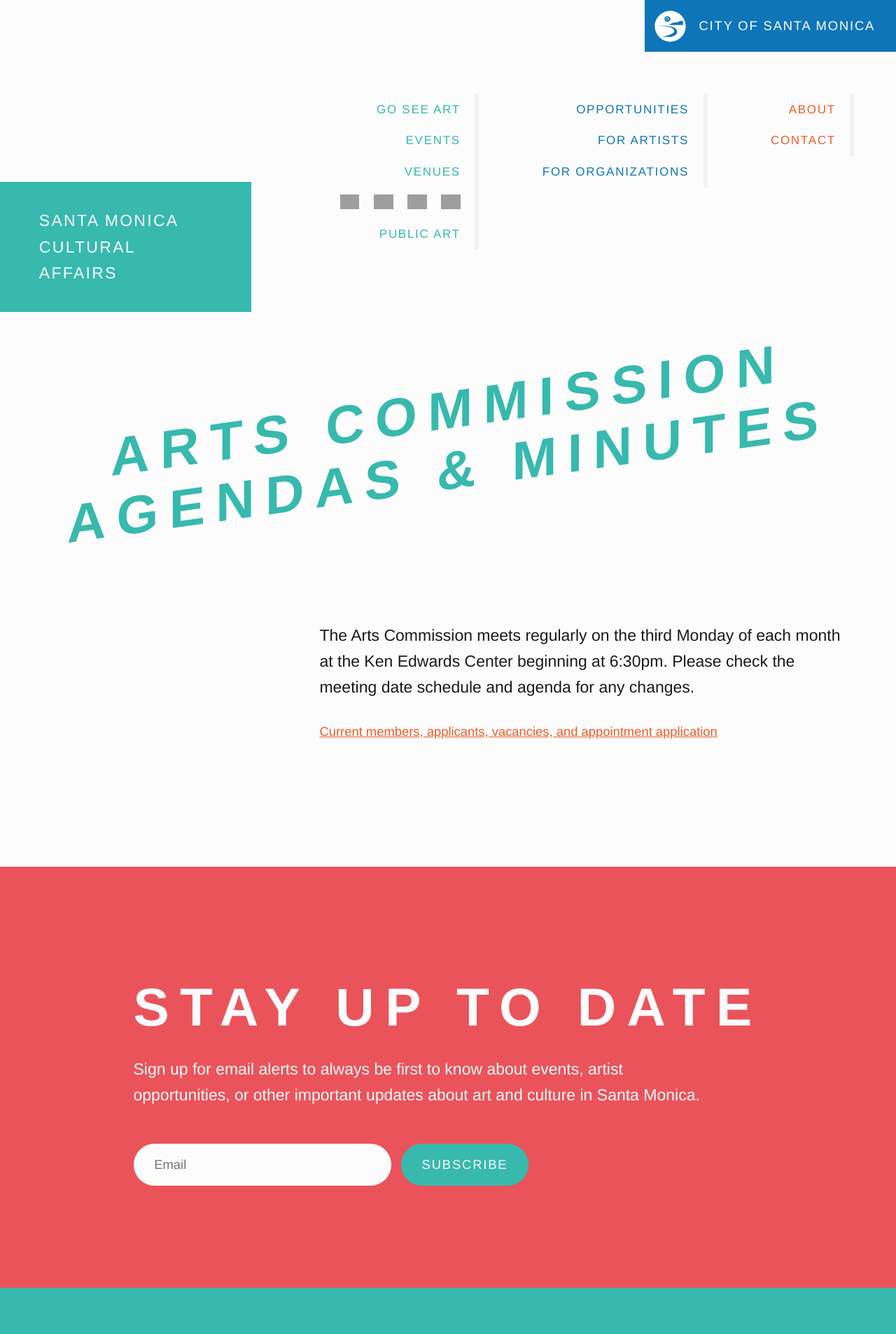
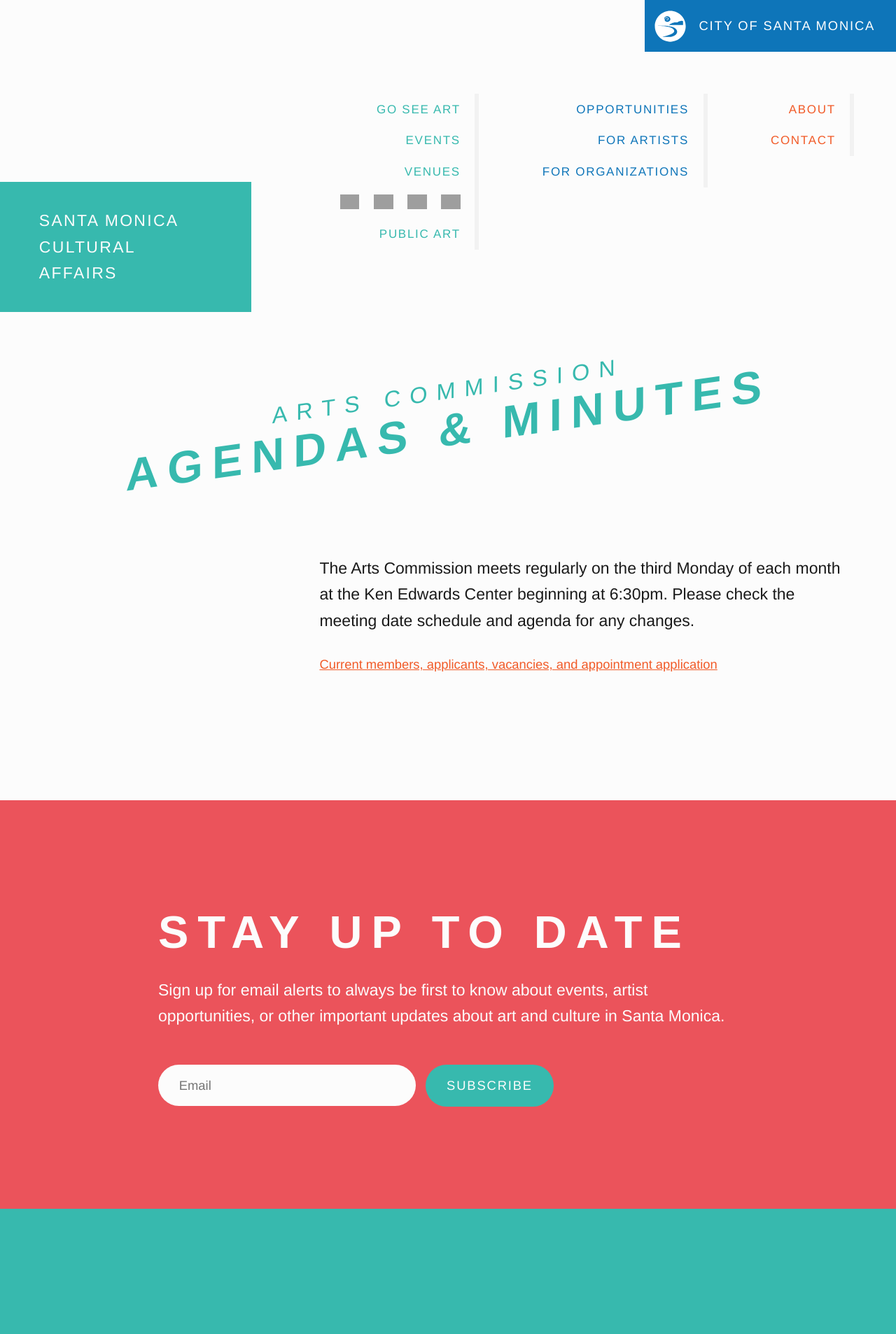
Before and after one commit to jimthoburn/artsamo, a Jekyll site: the page built from arts-commission-agendas.md, in a window 1280 px wide. Shown: the top 1907 px of the page at 70% size. Built offline with Jekyll 4.4.1, drawn with Linux system fonts in a browser that asks for light colours; some web fonts are replaced; grey boxes are pictures that could not be loaded.

Commit message:
Make headers look nicer on small screens and hide videos for now
Former-commit-id: 28b43e08927c24b511163dc76351902a49dae360

```diff
--- a/arts-commission-agendas.md
+++ b/arts-commission-agendas.md
@@ -3,7 +3,7 @@
 ---
 
 
-Arts Commission Agendas & Minutes
+<small>Arts Commission</small> Agendas & Minutes
 =================================
 
 The Arts Commission meets regularly on the third Monday of each month at the Ken Edwards Center beginning at 6:30pm. Please check the meeting date schedule and agenda for any changes.
--- a/assets/css/footer.css
+++ b/assets/css/footer.css
@@ -43,7 +43,7 @@
   footer {
     display: grid;
     grid-template-columns: 1fr 1fr;
-    grid-template-columns: repeat( auto-fit, minmax(20em, 1fr) );
+    grid-template-columns: repeat( auto-fit, minmax(15em, 1fr) );
     grid-gap: calc(var(--vertical-rhythm) * 2);
   }
 }
--- a/assets/css/image-quote.css
+++ b/assets/css/image-quote.css
@@ -49,7 +49,7 @@
 .image-quote blockquote span {
   text-transform: uppercase;
   display: block;
-  font-size: 2.25vw;
+  font-size: calc(0.75em + 1.75vw);
 
   /*! font-family: canada-type-gibson, sans-serif; */
   font-weight: 300;
--- a/assets/css/layout.css
+++ b/assets/css/layout.css
@@ -175,10 +175,16 @@
       margin-bottom: 0;
       /*text-shadow: 0 0 1em rgba(0, 0, 0, 1);*/
       /*! background: gray; */
-      width: calc(100vw - calc(var(--unitless-vertical-rhythm) * 2rem));
+      /* width: calc(100vw - calc(var(--unitless-vertical-rhythm) * 2rem)); */
       box-sizing: border-box;
       overflow-wrap: break-word;
       margin: 0;
+      margin-top: calc(var(--vertical-rhythm) * -1);
+    }
+  }
+  @media (min-aspect-ratio: 1/1) {
+    main > figure + h1:first-of-type {
+      margin-top: calc(var(--vertical-rhythm) * -0.5);
     }
   }
 }
--- a/assets/css/type.css
+++ b/assets/css/type.css
@@ -65,14 +65,14 @@
 }
 
 h1 {
-  --font-size: 6vw;
+  --font-size: calc(0.75em + 4vw);
   font-family: canada-type-gibson, sans-serif;
   font-weight: 700;
   font-style: normal;
   line-height: 1.125;
   text-transform: uppercase;
   letter-spacing: 0.2em;
-  transform: skewY(-8deg) translateY(-5%);
+  transform: skewY(-8deg);
   text-align: center;
 }
 h1 small {
```
Also changed, not shown: index.md (+2 -0 lines).
